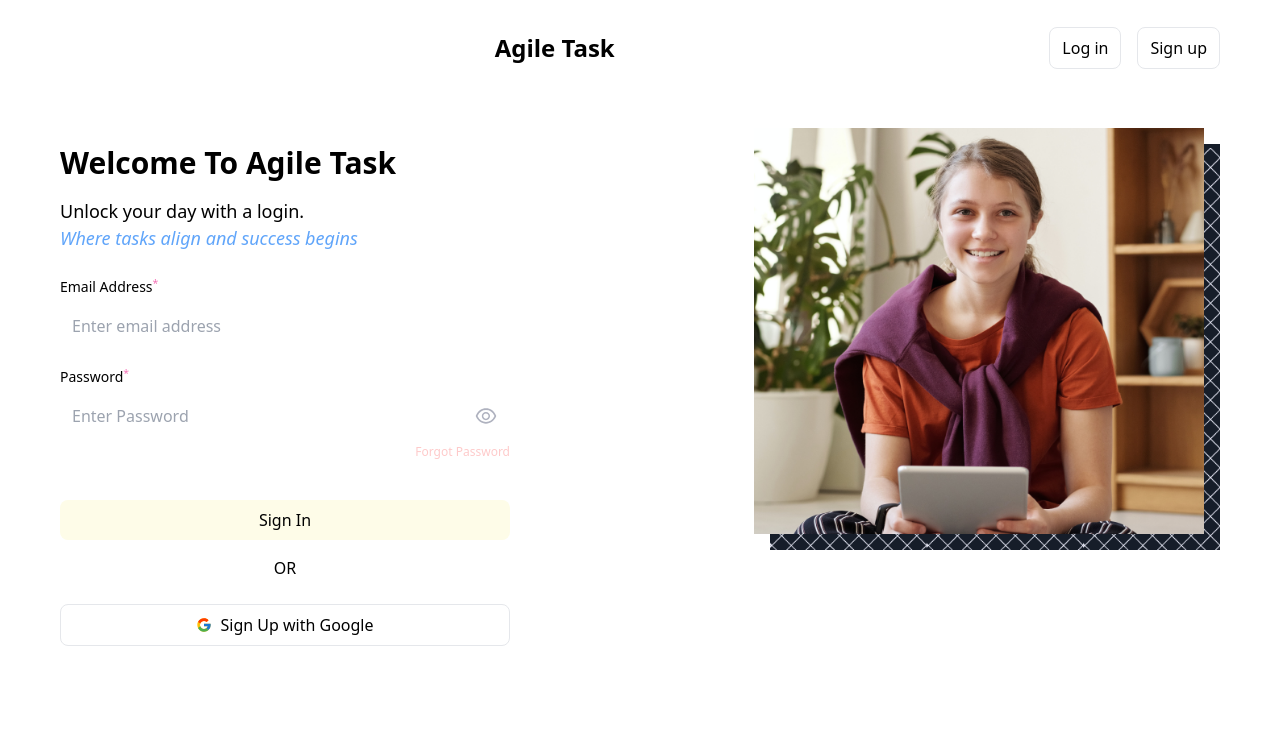
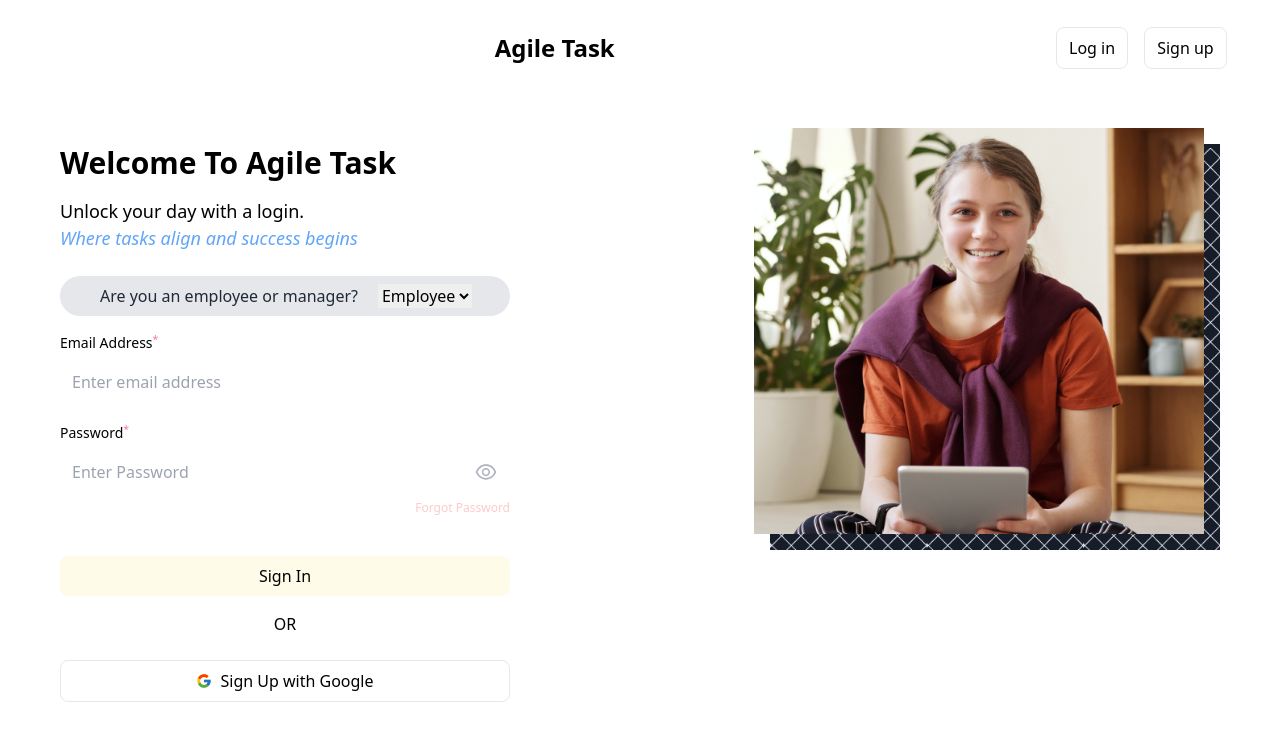
Before and after one commit to iammayurimali/agile_task, a React (Create React App) app: page /login in a window 1280 px wide. Shown: the top 738 px of the page. Built offline with nearby package versions, Linux system fonts and the light colour scheme.

Commit message:
Edited updated task page

```diff
--- a/package.json
+++ b/package.json
@@ -3,9 +3,15 @@
   "version": "0.1.0",
   "private": true,
   "dependencies": {
+    "@date-io/date-fns": "^3.0.0",
+    "@emotion/react": "^11.11.3",
+    "@emotion/styled": "^11.11.0",
+    "@mui/lab": "^5.0.0-alpha.165",
+    "@mui/material": "^5.15.9",
     "@testing-library/jest-dom": "^5.16.5",
     "@testing-library/react": "^13.4.0",
     "@testing-library/user-event": "^13.5.0",
+    "date-fns": "^3.3.1",
     "react": "^18.2.0",
     "react-datepicker": "^6.1.0",
     "react-dom": "^18.2.0",
--- a/src/App.js
+++ b/src/App.js
@@ -31,7 +31,7 @@
       {isLoggedIn && (
         <div className="flex">
           <Sidebar />
-          <div className="w-full max-w-xl mx-auto p-12 bg-white shadow-md rounded-md">
+          <div className="w-full max-w-xll mx-auto p-12 bg-white shadow-md rounded-md">
             <Routes>
               <Route path="/updatetask" element={<UpdateTask />} />
               <Route path="/completedtask" element={<CompletedTask />} />
--- a/src/Components/LoginForm.js
+++ b/src/Components/LoginForm.js
@@ -3,6 +3,7 @@
 import { Link, useNavigate } from 'react-router-dom';
 import { toast } from 'react-hot-toast';
 import 'react-time-picker/dist/TimePicker.css';
+import { useEffect } from 'react';
 
 
 const LoginForm = ({setIsLoggedIn}) => {
@@ -14,6 +15,8 @@
     })
 
     const[showPassword, setShowPassword] = useState(false);
+    const [accountType, setAccountType] = useState("emp");
+
 
     function changeHandler(event) {
 
@@ -26,6 +29,7 @@
 
     }
 
+
     function submitHandler(event) {
         event.preventDefault();
         setIsLoggedIn(true);
@@ -34,10 +38,39 @@
         console.log(formData)
         navigate("/Dashboard");
     }
+    const handleAccountTypeChange = (event) => {
+        setAccountType(event.target.value);
+        //console.log("Account: ", accountType)
+      };
+      useEffect(()=>{
+        localStorage.setItem('userType',JSON.stringify(accountType))
+      },[accountType])
 
   return (
     <form onSubmit={submitHandler}
     className="flex flex-col w-full gap-y-4 mt-6">
+           <div className="py-2 px-5 rounded-full transition-all duration-200 bg-gray-200">
+          <label
+            htmlFor="user"
+            className="py-2 px-5 rounded-full transition-all duration-200 text-gray-800"
+          >
+            Are you an employee or manager?
+          </label>
+
+          <select
+            id="user"
+            value={accountType}
+            onChange={handleAccountTypeChange}
+            className="border-none focus:outline-none"
+          >
+            <option value="emp" className="py-2 px-5">
+              Employee
+            </option>
+            <option value="man" className="py-2 px-5">
+              Manager
+            </option>
+          </select>
+        </div>
 
         <label className='w-full'>
             <p className='text-[0.875rem] text-richblack-5 mb-1 leading-[1.375rem]'>
--- a/src/Components/Navbar.js
+++ b/src/Components/Navbar.js
@@ -4,7 +4,7 @@
     let isLoggedIn = props.isLoggedIn
     let setIsLoggedIn = props.setIsLoggedIn
   return (
-    <div className="flex justify-between items-center w-11/12 max-w-[1160px] py-4 mx-auto ">
+    <div className="flex justify-between items-center w-11/12 max-w-full py-4 mx-auto ">
       <Link to="/"></Link>
 
       <nav className="text-richblack-100 flex items-center justify-between  p-4">
--- a/src/Pages/CompletedTask.js
+++ b/src/Pages/CompletedTask.js
@@ -4,10 +4,8 @@
 
 const CompletedTask = () => {
   const [selectedDate, setSelectedDate] = useState(new Date());
-  //console.log("Selected",selectedDate.toLocaleDateString())
   const selectDate = selectedDate.toLocaleDateString()
   const storedData = JSON.parse(localStorage.getItem('dataKey')) || {};
- // console.log("Stored",storedData.date)
   const storeDate = storedData.date
 
   const handleDateChange = (date) => {
@@ -16,24 +14,40 @@
   };
 
   const displayFormData = () => {
-   // const formattedSelectedDate = selectedDate.toLocaleDateString();
-   // const selectedData = storedData[formattedSelectedDate];
-   // console.log("SSS",selectedData)
-   console.log("In fun:", selectDate, storeDate)
 
    if (selectDate === storeDate) {
     return (
-        <div>
-          <p>Date: {storedData.date}</p>
-          <p>Start Time: {storedData.startTime}</p>
-          <p>End Time: {storedData.endTime}</p>
-          <p>Project: {storedData.project}</p>
-          <p>Tasks Done: {storedData.tasksDone}</p>
+      <div className="flex justify-center items-center">
+        <table className="min-w-full bg-white border border-gray-300 shadow-md rounded-lg overflow-hidden">
+          <thead className="bg-gray-100">
+            <tr>
+              <th className="py-2 px-4 border-b">Date</th>
+              <th className="py-2 px-4 border-b">Start Time</th>
+              <th className="py-2 px-4 border-b">End Time</th>
+              <th className="py-2 px-4 border-b">Project</th>
+              <th className="py-2 px-4 border-b">Tasks Done</th>
+
+            </tr>
+          </thead>
+          <tbody>
+            <tr>
+              <td className="py-2 px-4 border-b">{storedData.date}</td>
+              <td className="py-2 px-4 border-b">{storedData.startTime}</td>
+              <td className="py-2 px-4 border-b">{storedData.endTime}</td>
+              <td className="py-2 px-4 border-b">{storedData.project}</td>
+              <td className="py-2 px-4 border-b">{storedData.tasksDone}</td>
+             <button id = "edit" type = "button" className="py-2 px-1 border-b rounded-lg">Edit </button>
+              <button id = "save" type = "button" className="py-2 px-1 border-b rounded-lg">Save </button>
+            </tr>
+          </tbody>
+        </table>
       </div>
     );
   } else {
-      return <p>No data available for the selected date.</p>;
+    return <p className="text-center">No data available for the selected date.</p>;
   }
+
+
   };
 
   return (
--- a/src/Pages/Dashboard.js
+++ b/src/Pages/Dashboard.js
@@ -2,10 +2,10 @@
 
 
 export default function Dashboard() {
+
   return (
-    <div >
-    This is dashboard
-</div>
-
+    <div>
+      Dashboard
+    </div>
   );
 }
--- a/src/Pages/UpdateTask.js
+++ b/src/Pages/UpdateTask.js
@@ -12,9 +12,10 @@
     tasksDone: '',
     startTime: '',
     endTime: '',
-    date: new Date()
+    date: new Date().toLocaleDateString()
 
   });
+
 
   const handleChange = (e) => {
     const { name, value } = e.target;
@@ -51,7 +52,7 @@
 
   return (
     <div>
-      <h2 className="text-2xl font-bold mb-4">Update your daily Task</h2>
+      <h2 className="flex justify-center text-2xl font-bold mb-4">Update your daily Task</h2>
       <form onSubmit={handleSubmit}>
         <div className="flex mb-4">
           <div className="mr-4">
@@ -80,6 +81,7 @@
               Date:
             </label>
             <DatePicker
+              required
               id="date"
               selected={formData.date}
               onChange={handleDateChange}
@@ -109,6 +111,7 @@
             Start time:
           </label>
           <TimePicker
+            required
             id="startTime"
             name="startTime"
             value={formData.startTime}
@@ -122,6 +125,7 @@
             End time:
           </label>
           <TimePicker
+            required
             id="endTime"
             name="endTime"
             value={formData.endTime}
```
Also changed, not shown: 1 other file (tests, documents, lock files or other folders). Lines whose indentation alone changed are shown as unchanged.
